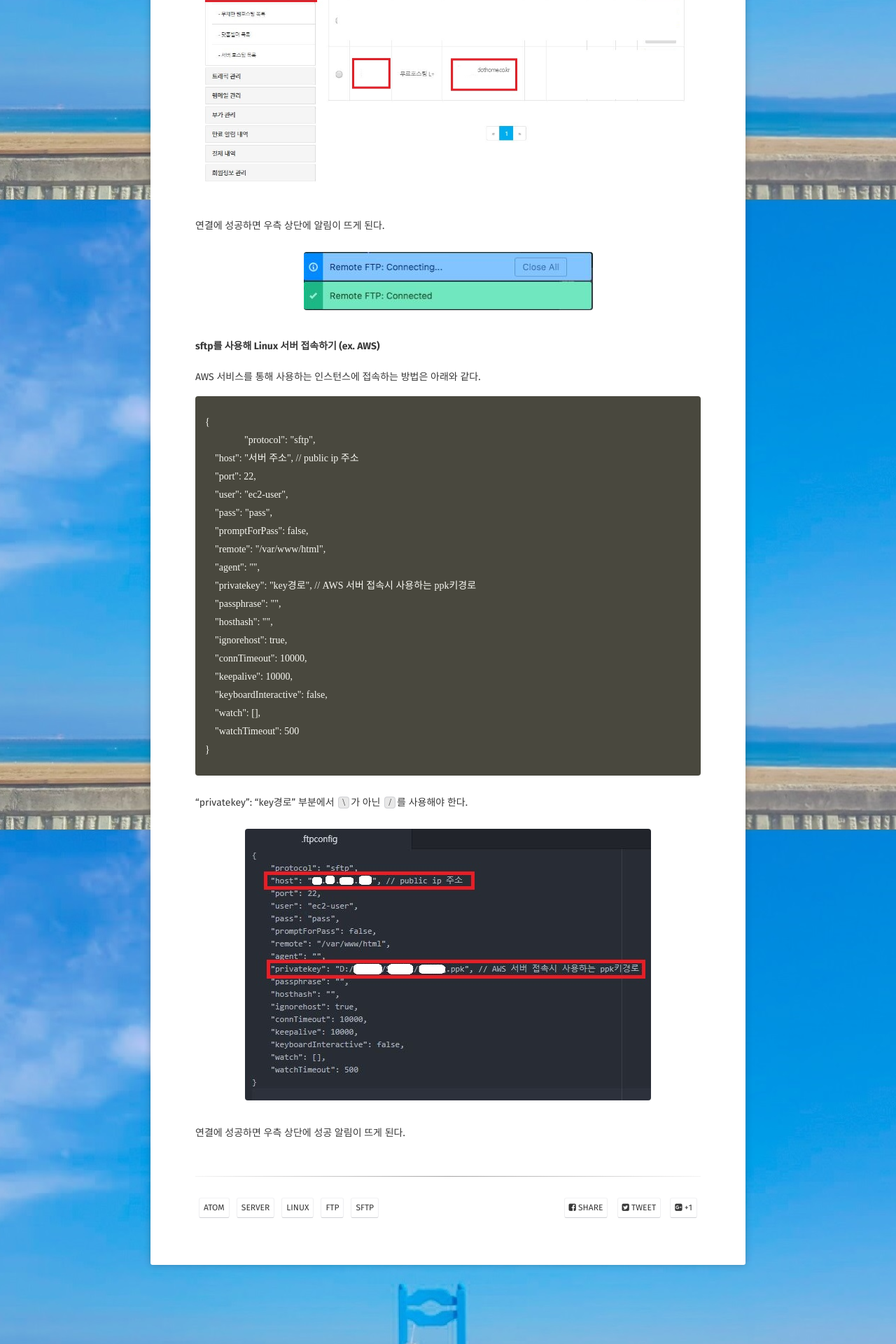
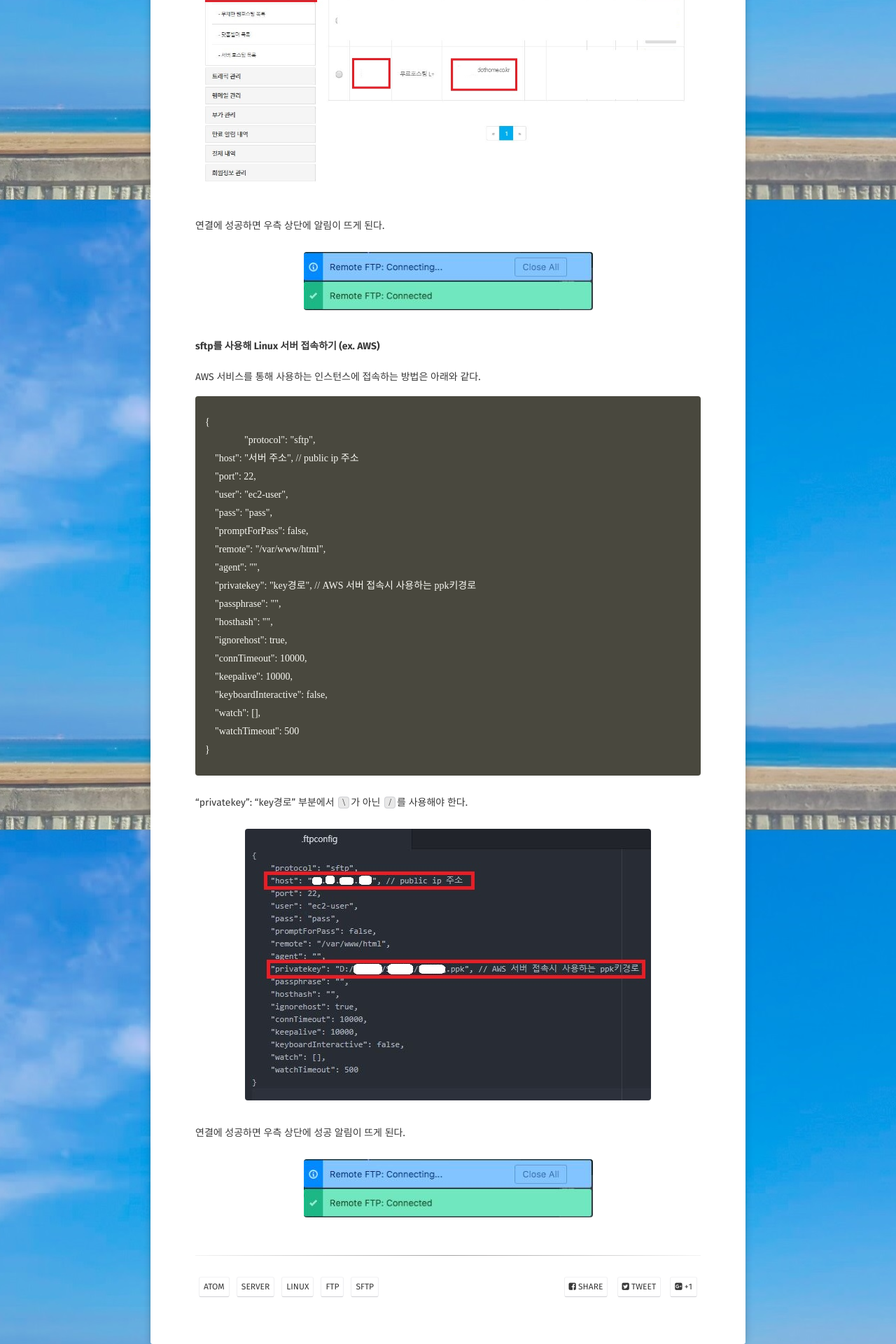
Before and after one commit to kangyechan/kangyechan.github.io, a Jekyll site: the page built from _posts/post/2019-01-16-atom-sftp.md, in a window 1280 px wide. Shown: the part 4215-6135 px from the top of the page at 70% size. Built offline with Jekyll 4.4.1, drawn with Linux system fonts in a browser that asks for light colours; some web fonts are replaced.

Commit message:
Update 2019-01-16-atom-sftp.md

```diff
--- a/_posts/post/2019-01-16-atom-sftp.md
+++ b/_posts/post/2019-01-16-atom-sftp.md
@@ -122,5 +122,8 @@ AWS 서비스를 통해 사용하는 인스턴스에 접속하는 방법은 아
 	<a href="{{site.url}}/assets/img/post/atom/atom_8.JPG"><img src="{{site.url}}/assets/img/post/atom/atom_8.JPG"></a>
 </figure>
 
+연결에 성공하면 우측 상단에 성공 알림이 뜨게 된다.
 
-연결에 성공하면 우측 상단에 성공 알림이 뜨게 된다.
+<figure>
+	<a href="{{site.url}}/assets/img/post/atom/atom_7.JPG"><img src="{{site.url}}/assets/img/post/atom/atom_7.JPG"></a>
+</figure>
```
